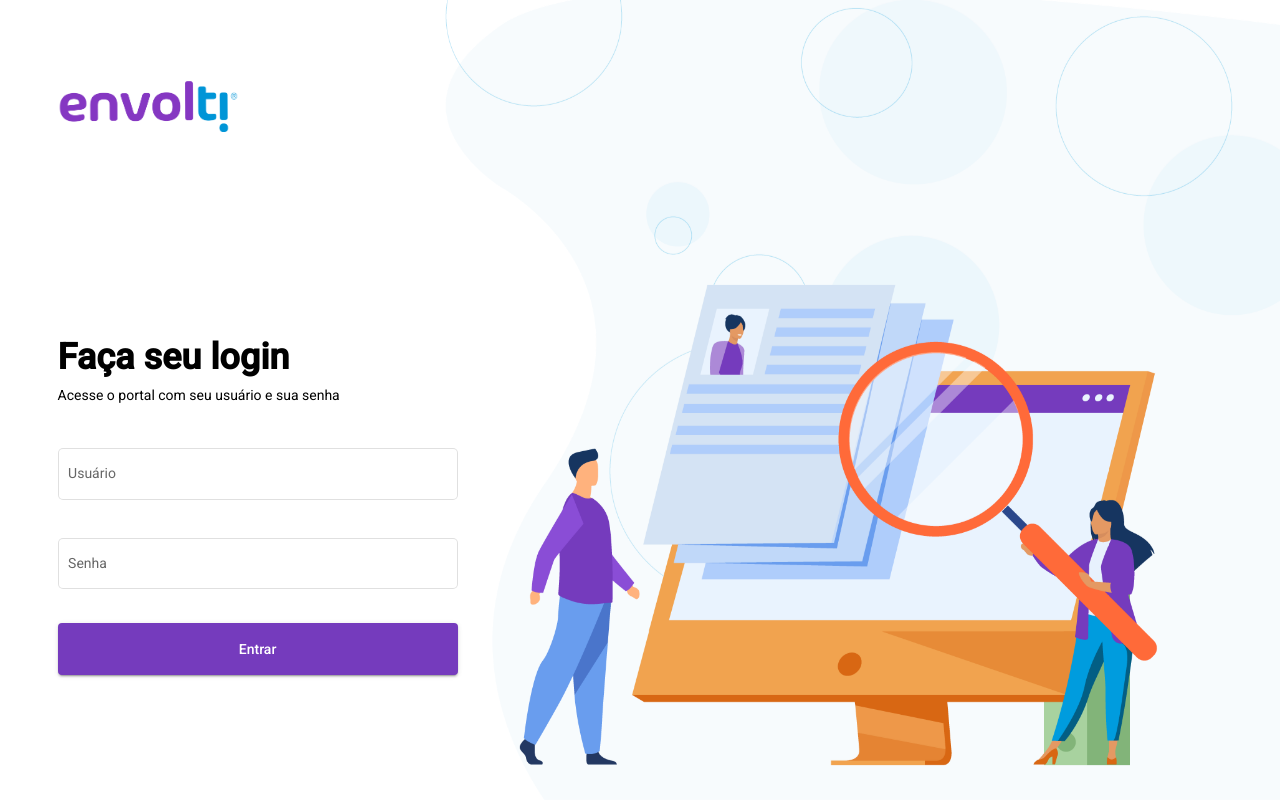
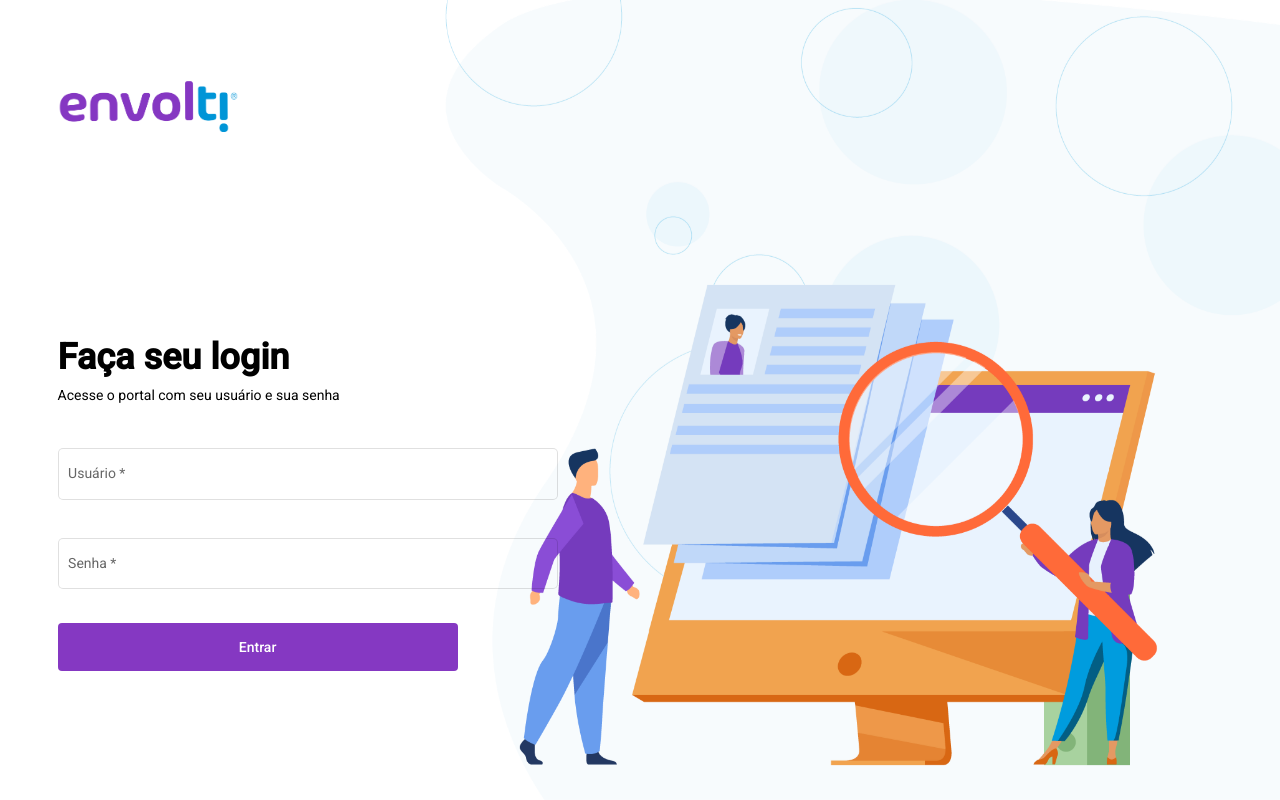
Before and after one commit to Kock03/esigi-portal, an Angular app: page /login in a window 1280 px wide. Built offline with nearby package versions, Linux system fonts and the light colour scheme.

Commit message:
login screen with validations

```diff
--- a/src/app/pages/login/login.component.html
+++ b/src/app/pages/login/login.component.html
@@ -1,6 +1,10 @@
 <div id="login-page" fxFlex="100">
   <div fxLayout="column" fxFlex="100" fxFlex.gt-sm="30">
-    <div class="login-box" [ngClass.sm]="'login-box-mobile'" [ngClass.xs]="'login-box-mobile'">
+    <div
+      class="login-box"
+      [ngClass.sm]="'login-box-mobile'"
+      [ngClass.xs]="'login-box-mobile'"
+    >
       <img src="../../../assets/logo/logoEnvolti.png" alt="logo" class="logo" />
 
       <div class="login-wrapper">
@@ -9,24 +13,69 @@
         <p>Acesse o portal com seu usuário e sua senha</p>
 
         <div class="login-form">
+          <form
+            [formGroup]="loginForm"
+            fxLayout="column"
+            (submit)="handleLogin()"
+          >
             <p>
               <mat-form-field class="input" appearance="outline">
                 <mat-label>Usuário</mat-label>
-              <input matInput placeholder="email" />
+                <input matInput formControlName="mail" placeholder="email" />
+                <mat-error
+                  *ngIf="
+                    loginForm && loginForm.controls['mail'].hasError('email')
+                  "
+                >
+                  E-mail inválido</mat-error
+                >
+                <mat-error
+                  *ngIf="
+                    loginForm && loginForm.controls['mail'].hasError('required')
+                  "
+                >
+                  Campo e-mail é orbrigatório
+                </mat-error>
               </mat-form-field>
             </p>
             <p>
               <mat-form-field appearance="outline">
                 <mat-label>Senha</mat-label>
-              <input matInput placeholder="senha" />
+                <input
+                  matInput
+                  formControlName="password"
+                  type="password"
+                  placeholder="senha"
+                />
+                <mat-error
+                  *ngIf="
+                    loginForm &&
+                    loginForm.controls['password'].hasError('minlength')
+                  "
+                >
+                  Senha muito pequena</mat-error
+                >
+                <mat-error
+                  *ngIf="
+                    loginForm &&
+                    loginForm.controls['password'].hasError('maxlength')
+                  "
+                >
+                  Senha muito grande</mat-error
+                >
               </mat-form-field>
             </p>
-
-          <button class="envolti-btn w-100" mat-raised-button>Entrar</button>
-        </div>
-
+            <button class="envolti-btn w-100" mat-raised-button [disabled]="loginForm.invalid">Entrar</button>
+          </form>
         </div>
       </div>
     </div>
-  <div fxFlex="70" class="img-box" fxLayoutAlign="center center" fxHide fxShow.gt-sm></div>
   </div>
+  <div
+    fxFlex="70"
+    class="img-box"
+    fxLayoutAlign="center center"
+    fxHide
+    fxShow.gt-sm
+  ></div>
+</div>
--- a/src/app/pages/login/login.component.scss
+++ b/src/app/pages/login/login.component.scss
@@ -44,7 +44,20 @@
 
     .mat-form-field {
         height: 100%;
-        width: 100%;
+        width: 125%;
+        max-width: 200%;
+        margin-left: 0% !important;
+        padding-left: 0% !important;
+    }
+
+    .mat-raised-button{
+        background-color: #8538C2 !important;
+        text-align: center;
+        color: white;
+        width:124%;
+        margin-left: 15%;
+        height: 48px;
+        margin: 0%;
     }
 
     .img-box {
--- a/src/app/pages/login/login.component.ts
+++ b/src/app/pages/login/login.component.ts
@@ -1,21 +1,52 @@
 import { Component, OnInit, ViewEncapsulation } from '@angular/core';
-
+import { validateBasis } from '@angular/flex-layout';
+import { FormBuilder, FormGroup, Validators } from '@angular/forms';
 
 @Component({
   selector: 'app-login',
   templateUrl: './login.component.html',
   styleUrls: ['./login.component.scss'],
-  encapsulation: ViewEncapsulation.None
+  encapsulation: ViewEncapsulation.None,
 })
-
 export class LoginComponent implements OnInit {
-
-
-  constructor(
-
-  ) { }
+  public get fb(): FormBuilder {
+    return this._fb;
+  }
+  public set fb(value: FormBuilder) {
+    this._fb = value;
+  }
+  tabIndex = 0;
+  loginForm!: FormGroup;
+  constructor(private _fb: FormBuilder) {
+    // this.environment.setShowMenu(false);
+  }
 
   ngOnInit(): void {
+    this.loginForm = this.fb.group({
+      mail: ['', [Validators.required, Validators.email]],
+      password: [
+        '',
+        [
+          Validators.required,
+          Validators.maxLength(20),
+          Validators.minLength(6),
+        ],
+      ],
+    });
+  }
 
+  checkMethod(event: any) {
+    console.log(
+      '🚀 ~ file: login.component.ts ~ line 17 ~ LoginComponent ~ checkMethod ~ event',
+      event
+    );
+  }
+
+  handleLogin() {
+    const data = this.loginForm.getRawValue();
+    console.log(
+      '🚀 ~ file: login.component.ts ~ line 30 ~ LoginComponent ~ handleLogin ~ data',
+      data
+    );
   }
 }
```
Lines whose indentation alone changed are shown as unchanged.
